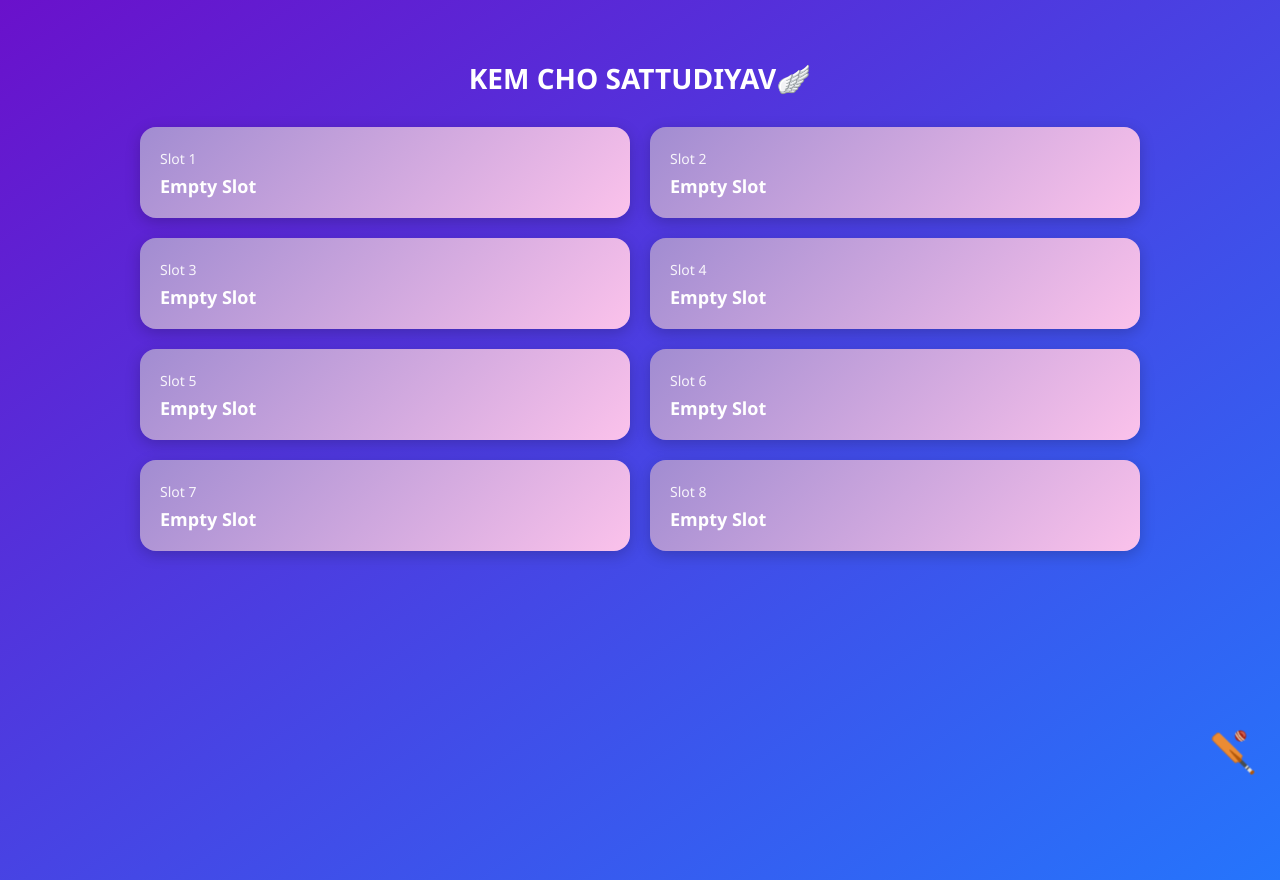
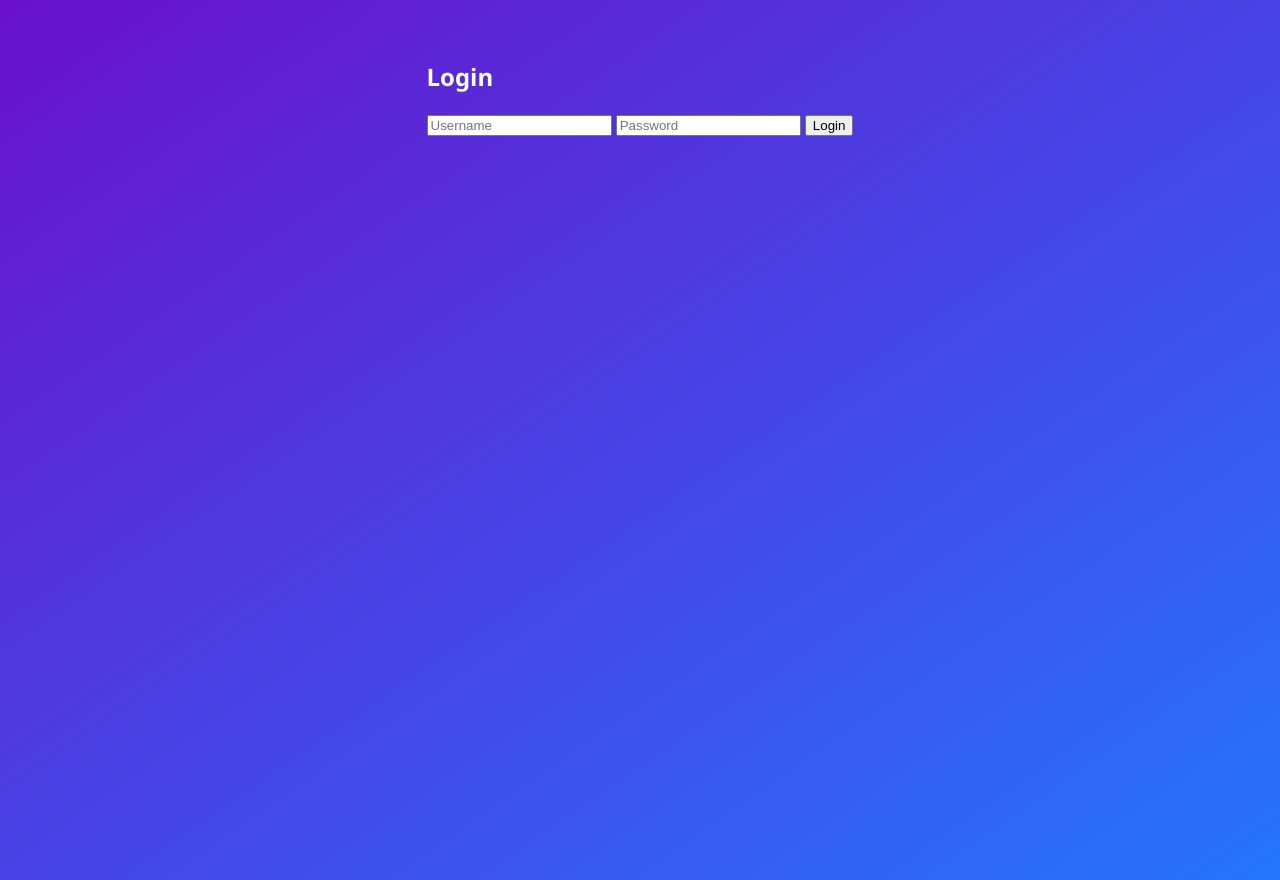
Before and after one commit to raviimk/iplrvm, a plain HTML site: page index.html in a window 1280 px wide. Drawn offline with Linux system fonts and the light colour scheme.

Commit message:
index.html

```diff
--- a/index.html
+++ b/index.html
@@ -3,40 +3,28 @@
 <head>
   <meta charset="UTF-8" />
   <meta name="viewport" content="width=device-width, initial-scale=1.0" />
-  <title>KEM CHO SATUDIYA</title>
+  <title>Admin Login</title>
   <link rel="stylesheet" href="style.css" />
 </head>
 <body>
-  <div class="dashboard">
-    <h1>KEM CHO SATTUDIYAV🪽</h1>
-    <div class="slots-container">
-      <!-- 8 Slots -->
-      <div class="slot-card"><span>Slot 1</span><h2>Empty Slot</h2></div>
-      <div class="slot-card"><span>Slot 2</span><h2>Empty Slot</h2></div>
-      <div class="slot-card"><span>Slot 3</span><h2>Empty Slot</h2></div>
-      <div class="slot-card"><span>Slot 4</span><h2>Empty Slot</h2></div>
-      <div class="slot-card"><span>Slot 5</span><h2>Empty Slot</h2></div>
-      <div class="slot-card"><span>Slot 6</span><h2>Empty Slot</h2></div>
-      <div class="slot-card"><span>Slot 7</span><h2>Empty Slot</h2></div>
-      <div class="slot-card"><span>Slot 8</span><h2>Empty Slot</h2></div>
-    </div>
-  </div>
-  <!-- Ball Icon Button -->
-<div class="ball-icon" onclick="openLogin()">
-  🏏
-</div>
-<!-- Login Popup -->
-<div id="loginModal" class="modal">
-  <div class="modal-content">
-    <span class="close" onclick="closeLogin()">&times;</span>
+  <div class="login-container">
     <h2>Login</h2>
     <input type="text" id="username" placeholder="Username" />
     <input type="password" id="password" placeholder="Password" />
     <button onclick="checkLogin()">Login</button>
     <p id="loginMsg"></p>
   </div>
-</div>
+  <script>
+    function checkLogin() {
+      const user = document.getElementById("username").value;
+      const pass = document.getElementById("password").value;
 
-<script src="app.js"></script>
+      if (user === "RAVII" && pass === "3212") {
+        window.location.href = "dashboard.html";
+      } else {
+        document.getElementById("loginMsg").innerText = "Invalid credentials!";
+      }
+    }
+  </script>
 </body>
 </html>
```
